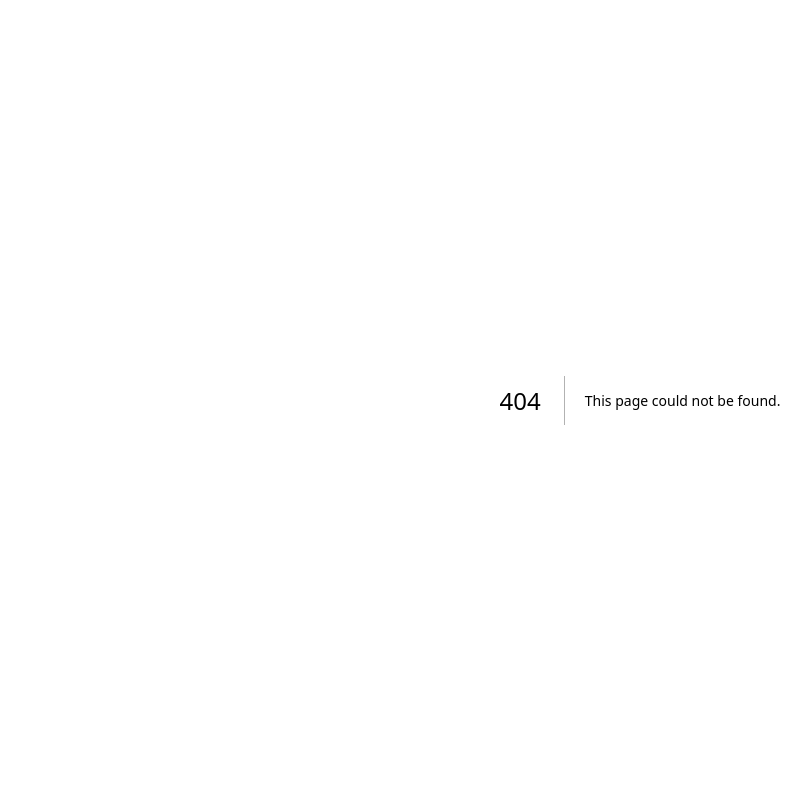
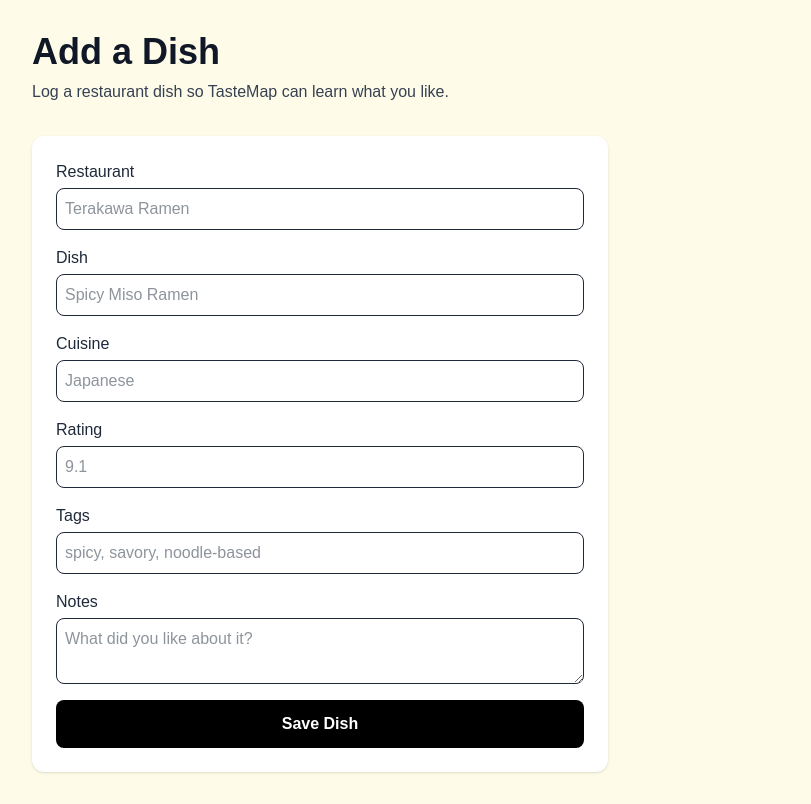
Before and after one commit to katherineshen22/TasteMap, a Next.js app: page /add in a window 1280 px wide. Before the commit this address had no page. Shown: the whole page, without its empty margins (0-811 px from the left). Built offline with nearby package versions, Linux system fonts and the light colour scheme.

Commit message:
added add dish button

```diff
--- /dev/null
+++ b/src/app/add/page.tsx
@@ -0,0 +1,69 @@
+export default function AddDishPage() {
+    return (
+      <main className="min-h-screen bg-yellow-50 p-8">
+        <h1 className="text-4xl font-bold mb-2 text-gray-900">Add a Dish</h1>
+
+        <p className="text-gray-700 mb-8">
+          Log a restaurant dish so TasteMap can learn what you like.
+        </p>
+
+        <form className="bg-white rounded-xl p-6 shadow max-w-xl grid gap-4">
+          <label className="grid gap-1 text-gray-800 font-medium">
+            Restaurant
+            <input
+              className="border rounded-lg p-2 font-normal"
+              placeholder="Terakawa Ramen"
+            />
+          </label>
+
+          <label className="grid gap-1 text-gray-800 font-medium">
+            Dish
+            <input
+              className="border rounded-lg p-2 font-normal"
+              placeholder="Spicy Miso Ramen"
+            />
+          </label>
+
+          <label className="grid gap-1 text-gray-800 font-medium">
+            Cuisine
+            <input
+              className="border rounded-lg p-2 font-normal"
+              placeholder="Japanese"
+            />
+          </label>
+
+          <label className="grid gap-1 text-gray-800 font-medium">
+            Rating
+            <input
+              className="border rounded-lg p-2 font-normal"
+              type="number"
+              min="1"
+              max="10"
+              step="0.1"
+              placeholder="9.1"
+            />
+          </label>
+
+          <label className="grid gap-1 text-gray-800 font-medium">
+            Tags
+            <input
+              className="border rounded-lg p-2 font-normal"
+              placeholder="spicy, savory, noodle-based"
+            />
+          </label>
+
+          <label className="grid gap-1 text-gray-800 font-medium">
+            Notes
+            <textarea
+              className="border rounded-lg p-2 font-normal"
+              placeholder="What did you like about it?"
+            />
+          </label>
+
+          <button className="bg-black text-white rounded-lg p-3 font-semibold">
+            Save Dish
+          </button>
+        </form>
+      </main>
+    );
+  }
--- a/tsconfig.json
+++ b/tsconfig.json
@@ -29,6 +29,6 @@
     ".next/types/**/*.ts",
     ".next/dev/types/**/*.ts",
     "**/*.mts"
-, "src/app/data/sampleData"  ],
+, "src/data/sampleData.ts"  ],
   "exclude": ["node_modules"]
 }
```
